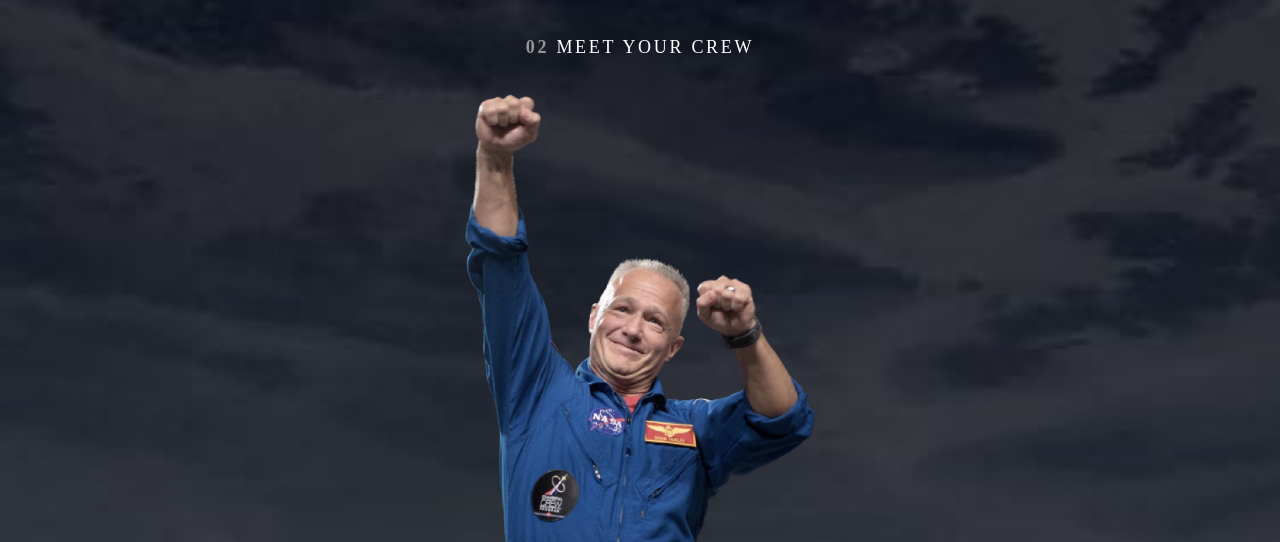
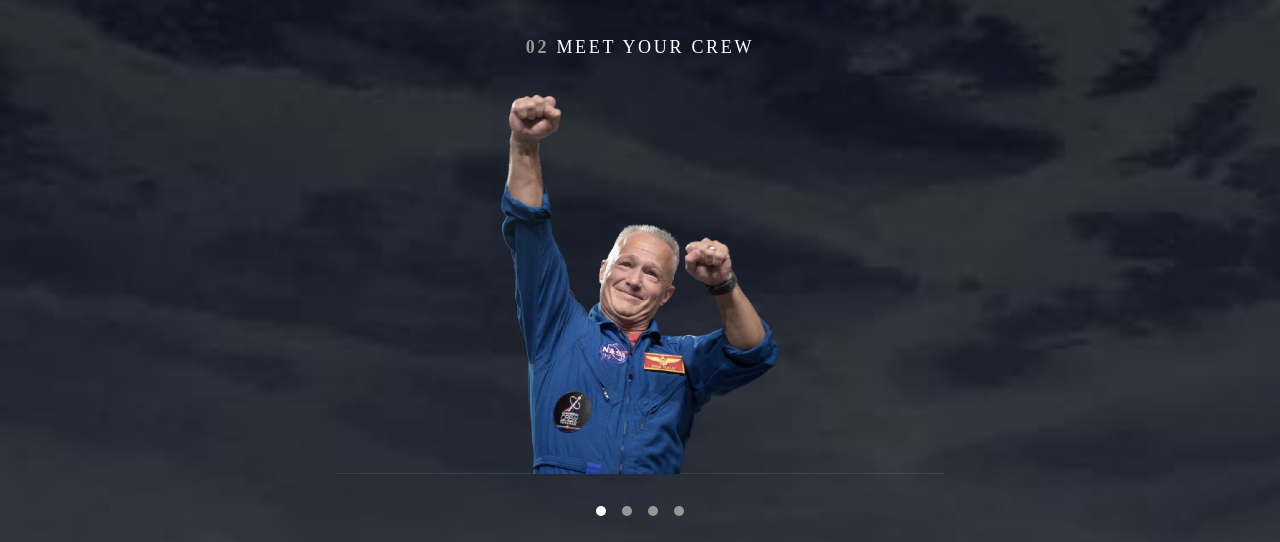
Before and after one commit to bengera/space-tourism, a website: page crew-commander.html in a window 1280 px wide. Shown: the part 82-624 px from the top of the page. Drawn offline with nearby package versions, Linux system fonts and the light colour scheme; a web font is replaced by a local one.

Commit message:
crew-photo

```diff
--- a/sass/_crew.scss
+++ b/sass/_crew.scss
@@ -33,8 +33,8 @@
 
       margin: 1rem 0;
       margin-bottom: -4px;
-      // width:  350px;
-      height: 480px;
+      // width:  370px;
+      height: 380px;
       object-fit: cover;
 
 
```
Also changed, not shown: css/style.css.
